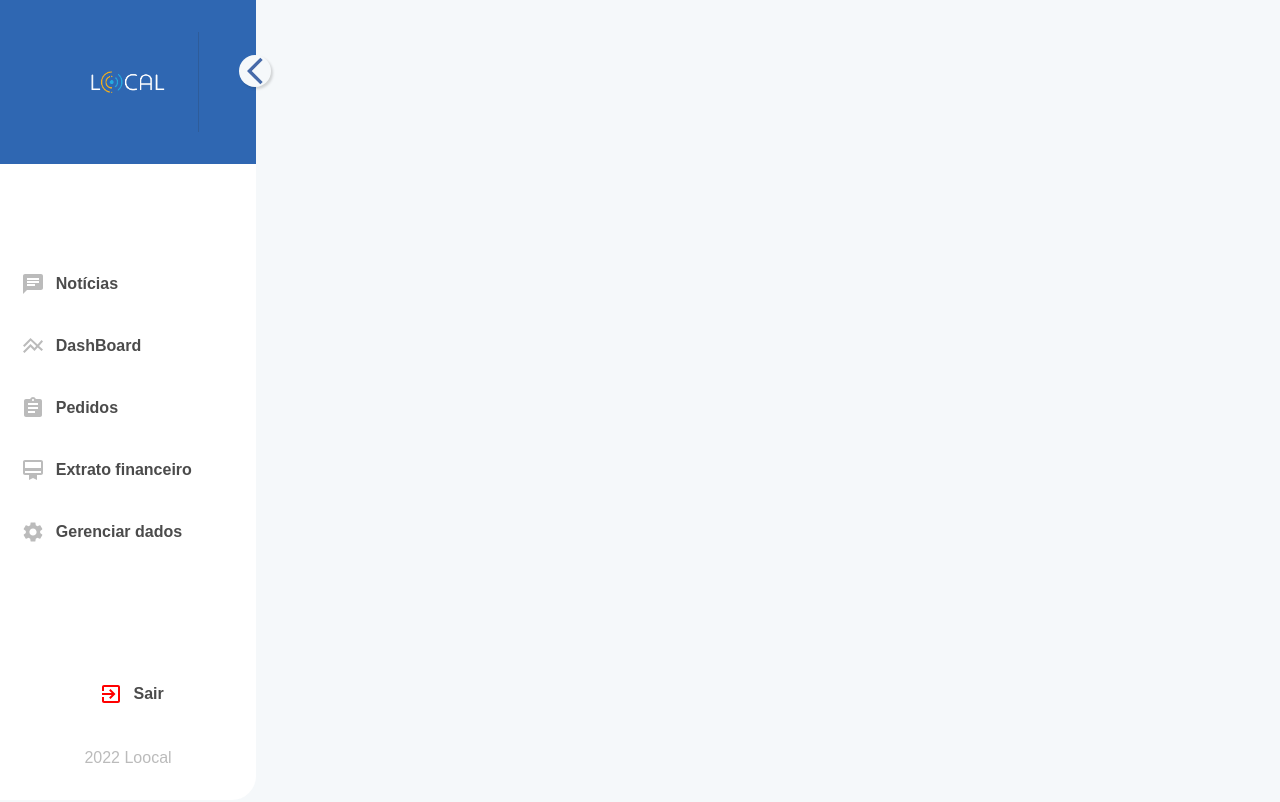
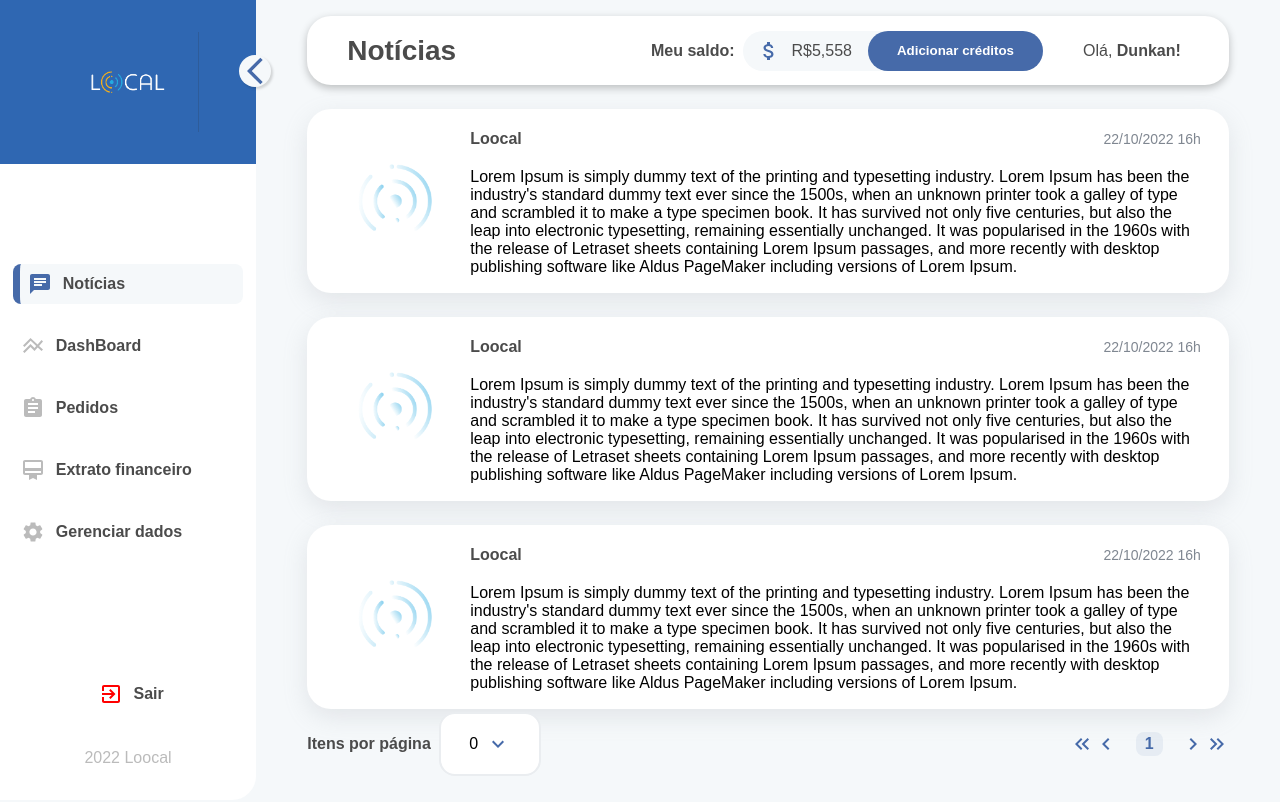
Before and after one commit to reita009/New-Loocal, a React (Vite) app: page /backoffice in a window 1280 px wide. Shown: the top 802 px of the page. Built offline with nearby package versions, Linux system fonts and the light colour scheme.

Commit message:
alterações de logo

```diff
--- a/src/Pages/Home/styled.js
+++ b/src/Pages/Home/styled.js
@@ -170,7 +170,6 @@ export const Form = styled.form`
 `;
 
 export const Title = styled.h1`
-  font-family: sans-serif;
   font-style: normal;
   font-weight: 700;
   font-size: 28px;
--- a/src/Pages/NavBar/index.jsx
+++ b/src/Pages/NavBar/index.jsx
@@ -21,7 +21,7 @@ import Logo from "../../assets/Logo.png";
 
 const NavBar = () => {
   const [check, setCheck] = useState([
-    { notice: false },
+    { notice: true },
     { dashboard: false },
     { requests: false },
     { finance: false },
```
